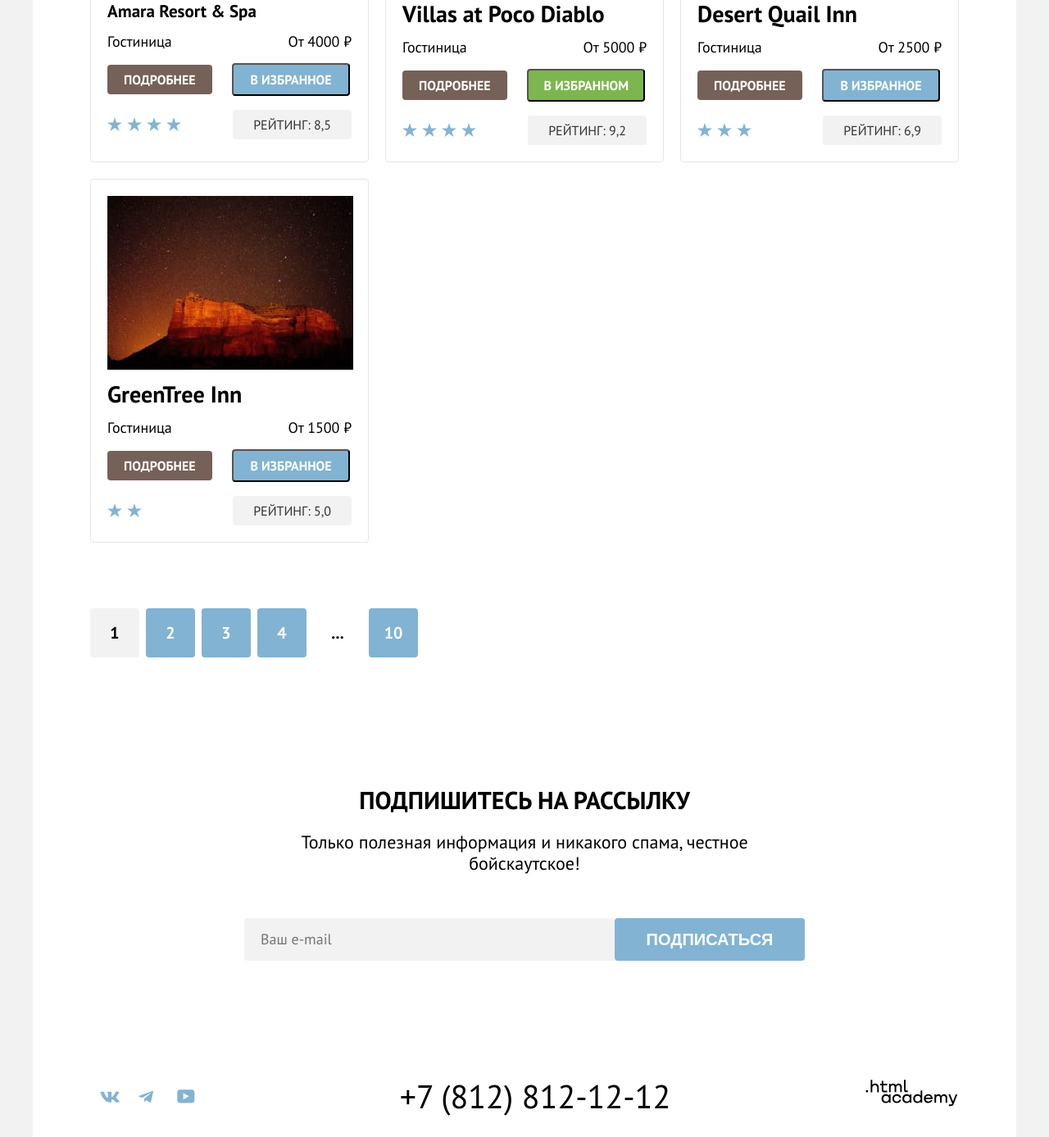
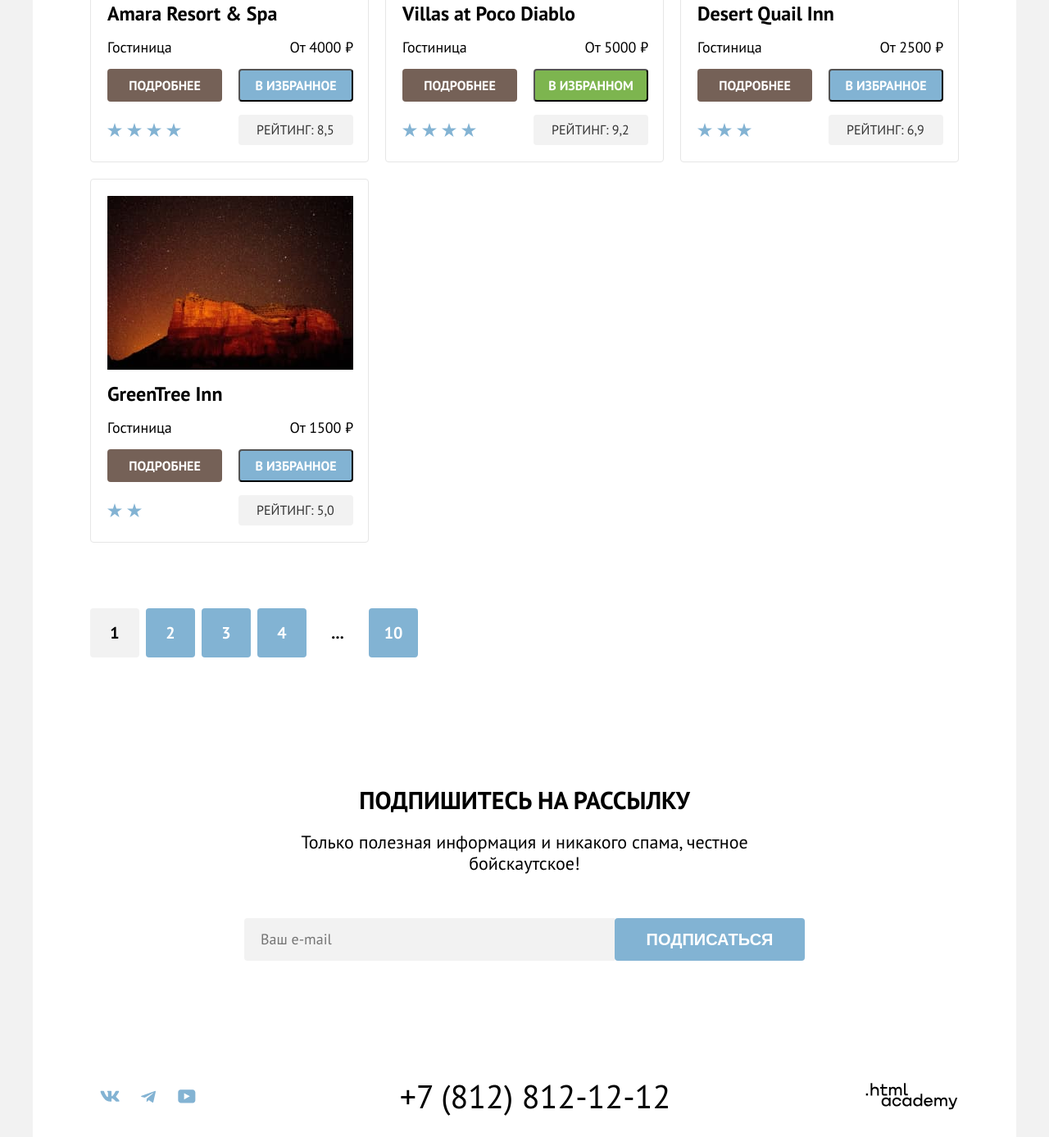
Before and after one commit to htmlacademy-htmlcss/1353497-sedona-37, a plain HTML site: page catalog.html in a window 1280 px wide. Shown: the part 905-2292 px from the top of the page at 82% size. Drawn offline with Linux system fonts and the light colour scheme.

Commit message:
Изменил построение карточки на гриды

```diff
--- a/catalog.html
+++ b/catalog.html
@@ -154,80 +154,53 @@
                 <a class="product-card-link" href="#">
                   <img class="product-card-img" src="images/catalog-hotel-1.jpg" width="300" height="212" alt="Ущелье с видом на ночное звездное небо">
                 </a>
-                <div class="card-wrapper">
                   <h3 class="product-card-title">Amara Resort & Spa</h3>
-                  <div class="price">
                   <p class="card-price-name">Гостиница</p>
                   <span class="card-price-value">От 4000 ₽</span>
-                  </div>
-                  <div class="buttons-block">
                   <a class="button details" href="#">подробнее</a>
                   <button class="button add" type="submit">в избранное</button>
-                  </div>
-                  <div class="rating-star">
+                  <p class="stars-star-4"></p>
                   <p class="rating" type="submit">Рейтинг: 8,5</p>
-                    <p class="stars-star-4"></p>
                   <span class="visually-hidden">4 звезды</span>
-                   </div>
-                </div>
               </li>
               <li class="card">
                 <a class="product-card-link" href="#">
                   <img class="product-card-img" src="images/catalog-hotel-2.jpg" width="300" height="212" alt="Вид гор на фоне облаков и радуги">
+                </a>
                   <h3 class="product-card-title">Villas at Poco Diablo</h3>
-              </a>
-                <div class="price">
                   <p class="card-price-name">Гостиница</p>
                   <span class="card-price-value">От 5000 ₽</span>
-                </div>
-                <div class="buttons-block">
                   <a class="button details" href="#">подробнее</a>
                   <button class="button added" type="submit">в избранном</button>
-                </div>
-                <div class="rating-star">
+                  <p class="stars-star-4"></p>
                   <p class="rating" type="submit">Рейтинг: 9,2</p>
-                  <p class="stars-star-4"></p>
                   <span class="visually-hidden">4 звезды</span>
-                </div>
               </li>
-
               <li class="card">
                 <a class="product-card-link" href="#">
                   <img class="product-card-img" src="images/catalog-hotel-3.jpg" width="300" height="212" alt="Горы с деревьями на фоне чистого неба">
+               </a>
                   <h3 class="product-card-title">Desert Quail Inn</h3>
-            </a>
-            <div class="price">
                   <p class="card-price-name">Гостиница</p>
                   <span class="card-price-value">От 2500 ₽</span>
-            </div>
-            <div class="buttons-block">
                   <a class="button details" href="#">подробнее</a>
                   <button class="button add" type="submit">в избранное</button>
-            </div>
-            <div class="rating-star">
+                  <p class="stars-star-3"></p>
                   <p class="rating" type="submit">Рейтинг: 6,9</p>
-                <p class="stars-star-3"></p>
                   <span class="visually-hidden">3 звезды</span>
-            </div>
               </li>
                 <li class="card">
                   <a class="product-card-link" href="#">
                     <img class="product-card-img" src="images/catalog-hotel-4.jpg" width="300" height="212" alt="Горы на фоне звездного неба">
+                  </a>
                     <h3 class="product-card-title">GreenTree Inn</h3>
-          </a>
-          <div class="price">
                     <p class="card-price-name">Гостиница</p>
                     <span class="card-price-value">От 1500 ₽</span>
-          </div>
-          <div class="buttons-block">
                     <a class="button details" href="#">подробнее</a>
                     <button class="button add" type="submit">в избранное</button>
-          </div>
-          <div class="rating-star">
+                    <p class="stars-star-2"></p>
                     <p class="rating" type="submit">Рейтинг: 5,0</p>
-              <p class="stars-star-2"></p>
                     <span class="visually-hidden">2 звезды</span>
-          </div>
               </li>
             </ul>
                <ul class="pagination">
@@ -275,17 +248,17 @@
       <footer class="page-footer">
         <ul class="social-list">
           <li class="social-list-item">
-            <a class="button icon" href="https://vk.com/htmlacademy.ru/">
+            <a class="button-icon" href="https://vk.com/htmlacademy.ru/">
               <img src="images/vkontakte.svg" width="24" height="14" alt="Вконтакте">
             </a>
           </li>
           <li class="social-list-item">
-            <a class="button icon" href="https://t.me/htmlacademy.ru/">
+            <a class="button-icon" href="https://t.me/htmlacademy.ru/">
               <img src="images/telegram.svg" width="18" height="15" alt="Телеграмм">
            </a>
           </li>
           <li class="social-list-item">
-            <a class="button icon" href="https://www.youtube.com/user/htmlacademy.ru">
+            <a class="button-icon" href="https://www.youtube.com/user/htmlacademy.ru">
               <img src="images/youtube.svg" width="22" height="17" alt="Ютуб">
             </a>
           </li>
@@ -293,9 +266,8 @@
         <span class="phone">
           <a class="phone" href="tel:+78128121212">+7 (812) 812-12-12</a>
         </span>
-        <div class="logo"><a class="copyright" href="https://htmlacademy.ru/">
+          <a class="copyright" href="https://htmlacademy.ru/">
           <img src="images/logo-html-academy.svg" width="115" height="33" alt="Логотип сайта html академии"></a>
-        </div>
       </footer>
       </main>
     </div>
--- a/styles/styles.css
+++ b/styles/styles.css
@@ -221,7 +221,7 @@ body {
   line-height: 20px;
   color: #FFFFFF;
   border-radius: 4px;
-  padding: 8px 20px;
+  padding: 8px 18px;
 
 }
 
@@ -247,13 +247,15 @@ body {
 }
 
 .details {
+  display: flex;
   font-family: "PT Sans";
   font-style: normal;
   font-weight: 700;
   font-size: 16px;
   line-height: 20px;
   background-color: #756157;
-  margin-right: 20px;
+  align-items: center;
+  justify-content: center;
 }
 
 
@@ -273,7 +275,7 @@ body {
   font-weight: 700;
   line-height: 20px;
   background-color: #7DB54F;
-  padding: 8px 18px;
+  padding: 8px 16px;
 }
 
 /**/
@@ -307,7 +309,7 @@ background:none;
   background: #F2F2F2;
   color: #333333;
   margin: 0;
-  padding: 8px 25px;
+  padding: 8px 22px;
   text-transform: uppercase;
   font-size: 16px;
   line-height: 20px;
@@ -483,10 +485,12 @@ background:none;
 }
 
 .product-card-title {
+  grid-column: 1/-1;
   text-decoration: none;
   color: #000000;
   margin: 0;
-  margin-bottom: 16px;
+  font-size: 24px;
+  line-height: 28px;
 }
 
 .pagination-link {
@@ -508,9 +512,12 @@ background:none;
 
 /* Футер */
 
-.icon {
-  display: block;
-  padding: 12px;
+.button-icon {
+  display: flex;
+  width: 47px;
+  height: 40px;
+  align-items: center;
+  justify-content: center;
 }
 
 .page-footer {
@@ -544,6 +551,11 @@ list-style: none;
 
 .logo {
   display: block;
+  }
+
+.copyright {
+  display: flex;
+  align-items: center;
 }
 
 /* Каталог */
@@ -591,7 +603,7 @@ list-style: none;
 
 
 .product-card-link {
-  display: flex;
+  grid-column: 1/-1;
   flex-wrap: wrap;
   flex-direction: column;
   max-width: 340px;
@@ -750,7 +762,6 @@ margin-left: auto;
 
 .product-card-img {
   display: block;
-  margin-bottom: 16px;
  }
 
 .cards {
@@ -771,13 +782,16 @@ margin-left: auto;
 
 
 .card {
+  display: grid;
+  grid-template-columns: repeat(2, 140px);
+  grid-template-rows: 212px 1fr;
+  gap: 16px 20px;
   min-width: 340px;
   list-style: none;
   padding: 20px;
   border: 1px solid #E6E6E6;
   border-radius: 4px;
   box-sizing: border-box;
-
 }
 
 .pagination-current {
```
Also changed, not shown: index.html (+4 -5 lines). Lines whose indentation alone changed are shown as unchanged.
